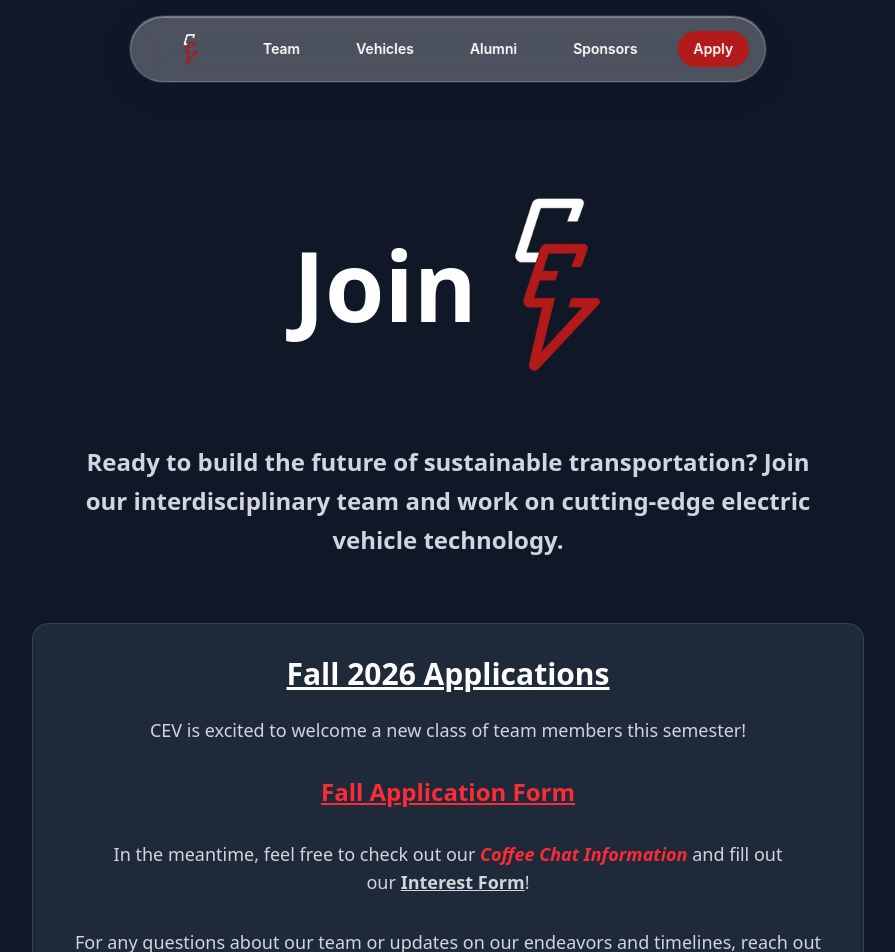
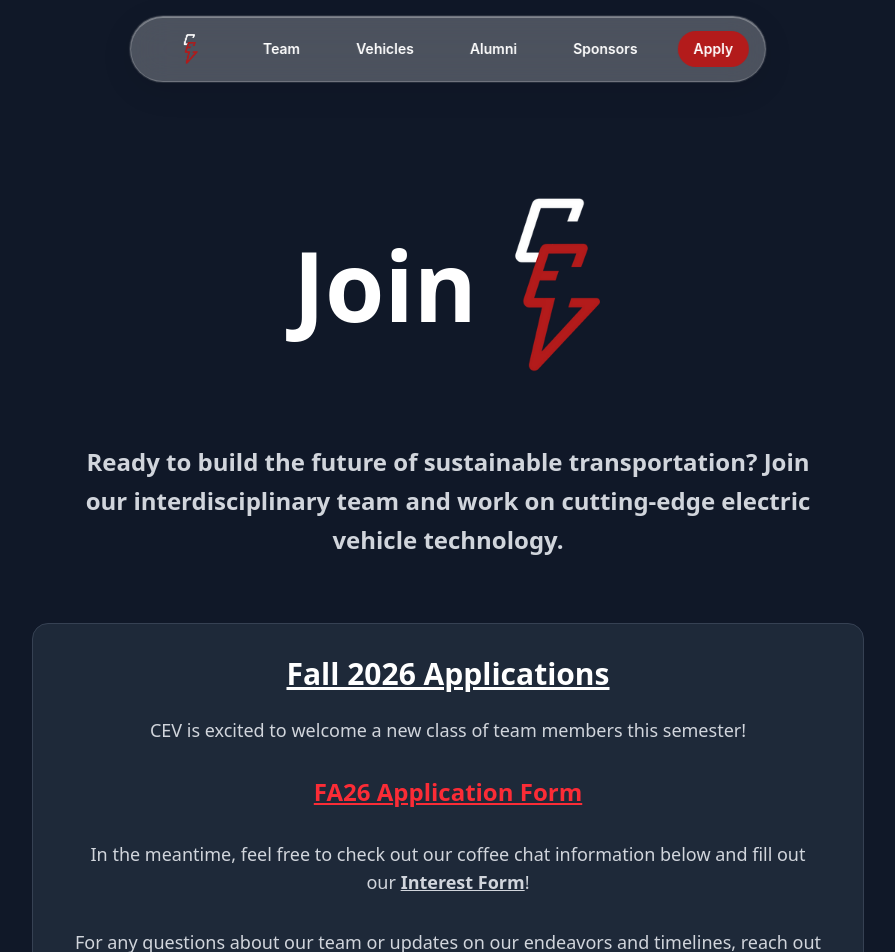
Before and after one commit to ChickenCoupe/ev-website, a Next.js app: page /apply in a window 1280 px wide. Shown: the top 952 px of the page, without its empty margins (192-1087 px from the left). Built offline with nearby package versions, Linux system fonts and the light colour scheme.

Commit message:
update application form link

```diff
--- a/src/app/apply/page.tsx
+++ b/src/app/apply/page.tsx
@@ -108,14 +108,13 @@ export default function Apply() {
           <p className="text-lg text-gray-300 mb-8 text-center">CEV is excited to welcome a new class of team members this semester!</p>
           {/* <p className="text-lg text-gray-300 mb-8 text-center">Please note that <b>applications are now <u>closed</u>.</b> We look forward to seeing you apply in the future!</p> */}
           <Link
-            href="https://docs.google.com/forms/d/e/1FAIpQLSeRy1lEO_K8oHmt2BG_V4IBAjcQi5rWzJmT4U_rdNMHVpxbzA/viewform?pli=1"
+            href="https://docs.google.com/forms/d/e/1FAIpQLSccbMhOsd8ubA3QOC4H1Q3ZRBalmmk0lNqcNneyT-N650SZDg/viewform?usp=sharing&ouid=102160163982044776728"
           >
-            {/* TODO: add the right link for the application form. Also need to separate between upperclassmen and freshmen. */}
             <p className="text-2xl text-red-500 hover:text-red-400 transition-colors mb-8 text-center underline font-bold">
-              Fall Application Form
+              FA26 Application Form
             </p>
           </Link>
-          <p className="text-lg text-gray-300 mb-8 text-center">In the meantime, feel free to check out our <a href="https://docs.google.com/spreadsheets/d/1xRi3kiw8y6D5583K1GDtnGMFYcFLgEJdAhKS9BXGwlI/edit?gid=0#gid=0" className="font-bold italic text-red-500 hover:text-red-400">Coffee Chat Information</a> and fill out our&nbsp;
+          <p className="text-lg text-gray-300 mb-8 text-center">In the meantime, feel free to check out our coffee chat information below and fill out our&nbsp;
             <Link
               href="https://docs.google.com/forms/d/e/1FAIpQLSeTDgkBkoyXQS9YPAmIlsOSRW8ZHlHpMccRRt7n-RoQeb180A/viewform?usp=dialog"
               className="text-gray-150 hover:text-white transition-colors font-bold underline"
```
